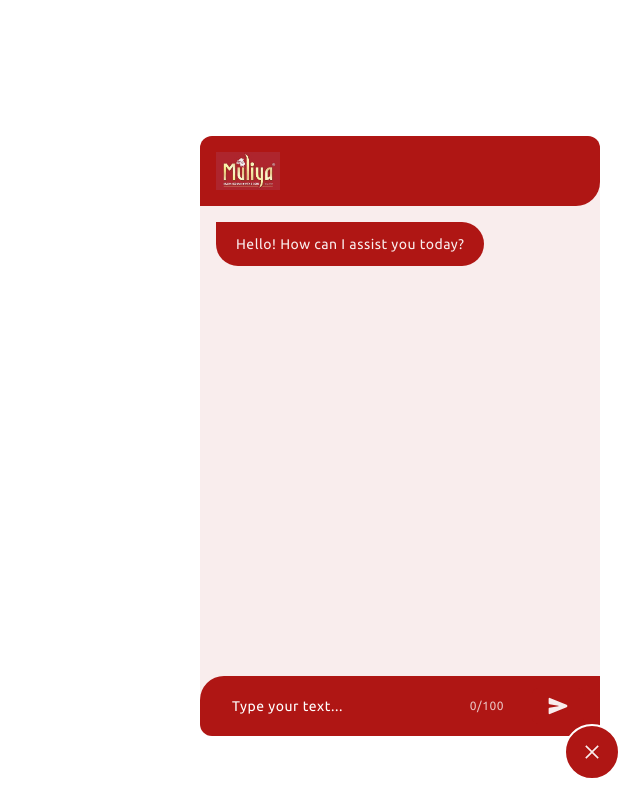
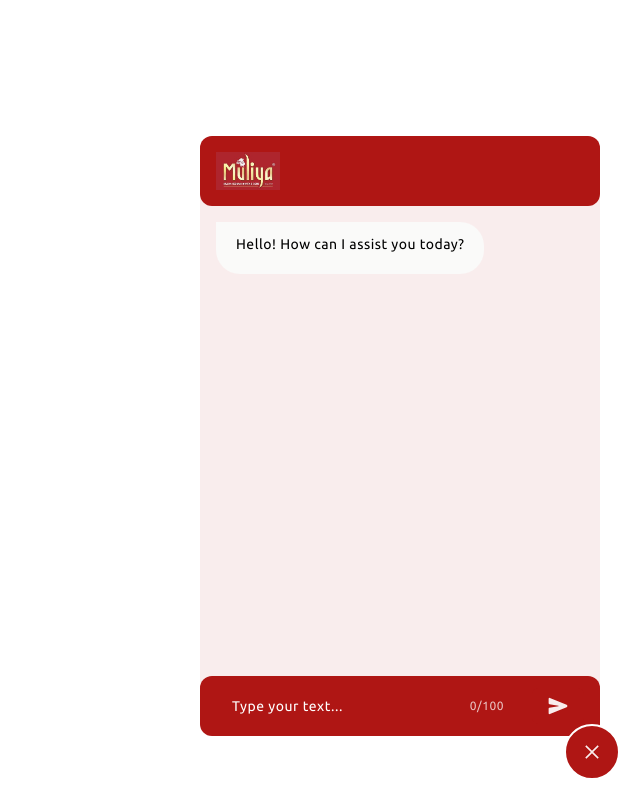
Before and after one commit to puneethkanike09/AI-Chat-Bot, a React (Vite) app: page / in a window 1280 px wide. Both pictures are taken after a click on the button "Open Chat". Shown: the whole page, without its empty margins (640-1280 px from the left). Built offline with nearby package versions, Linux system fonts and the light colour scheme; no server answers; a web font is replaced by a local one.

Commit message:
changed many things

```diff
--- a/package.json
+++ b/package.json
@@ -16,7 +16,8 @@
     "prop-types": "^15.8.1",
     "react": "^18.3.1",
     "react-dom": "^18.3.1",
-    "react-icons": "^5.4.0"
+    "react-icons": "^5.4.0",
+    "react-markdown": "^9.0.3"
   },
   "devDependencies": {
     "@eslint/js": "^9.17.0",
--- a/src/components/Chatbot.jsx
+++ b/src/components/Chatbot.jsx
@@ -3,13 +3,83 @@ import PropTypes from "prop-types";
 import Message from "./Message";
 import InputBox from "./InputBox";
 
+// Simulate an API call that returns the response object after a delay.
+const simulateApiResponse = (userText) => {
+    // In a real application, you’d use fetch/axios here.
+    return new Promise((resolve) => {
+        setTimeout(() => {
+            // Sample API response (could be dynamically generated based on userText)
+            resolve({
+                response:
+                    "<think>\nOkay, the user asked, \"Today gold price.\" I need to respond with the current rate. ...\n</think>\n\nHello! Today's gold rate is ₹7905.0 per gram. How can I assist you with our beautiful jewelry collection today?\n\nHere are two stunning pieces you might love:\n\n1. **18KT 38GM ROSEGOLD NECKLACE**\n   - Category: Necklace Stone\n   - Weight: 37.43g\n   - Price: ₹0.00\n   - Image: [Rose Gold Necklace](https://sourcecatalogmuliya.s3.amazonaws.com/muliya_167671084452207382111129.JPG)\n   - A elegant rose gold necklace with a delicate design, perfect for everyday wear.\n\n2. **20GM ROSE GOLD CHAIN**\n   - Category: Chains\n   - Weight: 21.53g\n   - Price: ₹0.00\n   - Image: [Rose Gold Chain](https://sourcecatalogmuliya.s3.amazonaws.com/muliya_1657701753419141480135.JPG)\n   - A sleek and stylish rose gold chain, ideal for gifting or self-use.\n\nWe also have a special offer for first-time buyers: zero making charges on gold jewelry and a free gold coin on purchases above ₹100,000!\n\nWould you like to explore more or visit our store?",
+                user_id: "user_38",
+                session_id: "f2b026f4-4582-4269-9dcc-d0de6de4789a",
+                suggested_products: [
+                    {
+                        id: 5686,
+                        name: "18KT 38GM ROSEGOLD NECKLACE",
+                        branch: "belthangady",
+                        group: "NECKLACE STONE",
+                        gross_weight: "37.43",
+                        net_weight: "33.43",
+                        stone_weight: "4",
+                        stone_type: "white",
+                        calculated_price: 0,
+                        photo:
+                            "https://sourcecatalogmuliya.s3.amazonaws.com/muliya_167671084452207382111129.JPG",
+                        hd_photo:
+                            "https://sourcecatalogmuliya.s3.amazonaws.com/muliya_167671084452207382111129.JPG",
+                        tags:
+                            "18 Kt, Ladies, Bombay, Rose Gold, Handmade, Machine Made, Solid, Occassional Wear, White AD, Stone, Necklace, Chokar, Adjustable Ring, U Necklace, Neck Jewels, Broad Necklace",
+                    },
+                    {
+                        id: 6986,
+                        name: "20GM ROSE GOLD CHAIN",
+                        branch: "puttur",
+                        group: "CHAINS",
+                        gross_weight: "21.53",
+                        net_weight: "21.53",
+                        stone_weight: "0",
+                        stone_type: "-",
+                        calculated_price: 0,
+                        photo:
+                            "https://sourcecatalogmuliya.s3.amazonaws.com/muliya_1657701753419141480135.JPG",
+                        hd_photo:
+                            "https://sourcecatalogmuliya.s3.amazonaws.com/muliya_1657701753419141480135.JPG",
+                        tags:
+                            "22 Kt, Gents, Ladies, Kids, Bombay, Casting, Machine Made, Solid, Occassional Wear, Chain, Plain , Rhodium Colour, Neck Jewels, Light Weight, Fancy Chain",
+                    },
+                ],
+                relevant_promotions: [
+                    {
+                        id: "FIRSTTIME",
+                        title: "First-Time Buyer Special",
+                        description:
+                            "Zero making charges on gold jewelry for first-time customers. Free gold coin on purchases above ₹100,000.",
+                        validity: "Ongoing",
+                        terms: "Valid ID proof required for first-time verification",
+                        type: "regular",
+                    },
+                    {
+                        id: "GOLDCLUB",
+                        title: "Gold Club Member Benefits",
+                        description:
+                            "Exclusive 10% discount on making charges, free jewelry insurance for 1 year, priority customer service",
+                        validity: "Annual membership benefits",
+                        terms: "Available for Gold Club members only. Annual membership fee applies.",
+                        type: "membership",
+                    },
+                ],
+            });
+        }, 2000); // simulate 2 seconds delay
+    });
+};
 
 const Chatbot = ({ className = "chat-window", messages, setMessages }) => {
     const [isProcessing, setIsProcessing] = useState(false);
     const chatRef = useRef(null);
 
-    const backendUrl = import.meta.env.VITE_BACKEND_URL;
-
+    // Auto-scroll the chat view when messages change.
     useEffect(() => {
         const chat = chatRef.current;
         if (chat) {
@@ -17,47 +87,63 @@ const Chatbot = ({ className = "chat-window", messages, setMessages }) => {
         }
     }, [messages]);
 
+    // Remove content inside <think>...</think>
+    // Chatbot.jsx
+    const cleanResponseText = (text) => {
+        // Remove think block
+        let cleaned = text.replace(/<think>[\s\S]*?<\/think>/, "");
+
+        // Convert "Image: [text](url)" to "![text](url)"
+        cleaned = cleaned.replace(
+            /Image: \[(.*?)\]\((.*?)\)/g,
+            "![$1]($2)"
+        );
+
+        return cleaned.trim();
+    };
+
     const sendMessage = async (text) => {
+        // Append the user's message.
         const newUserMessage = {
             id: crypto.randomUUID(),
             text,
             sender: "user",
         };
-
-        const updatedMessages = [...messages, newUserMessage];
-        setMessages(updatedMessages);
+        setMessages((prev) => [...prev, newUserMessage]);
         setIsProcessing(true);
 
         try {
-            const response = await fetch(`${backendUrl}/chat/?prompt=${encodeURIComponent(text)}`);
-            if (!response.ok) {
-                throw new Error("Failed to get response");
-            }
+            // Simulate API call
+            const apiData = await simulateApiResponse(text);
 
-            const data = await response.json();
+            // Process the API response: remove <think> block.
+            const cleanedText = cleanResponseText(apiData.response);
 
-            const botResponse = {
+            // Create bot message object including extra data.
+            const newBotMessage = {
                 id: crypto.randomUUID(),
-                text: data.reply || "I'm still learning, but I'll improve!",
+                text: cleanedText,
+                sender: "bot",
+                suggested_products: apiData.suggested_products,
+                promotions: apiData.relevant_promotions,
+            };
+
+            setMessages((prev) => [...prev, newBotMessage]);
+        } catch (error) {
+            console.error("API Error:", error);
+            // Optionally add an error message from the bot.
+            const errorMessage = {
+                id: crypto.randomUUID(),
+                text: "Sorry, something went wrong.",
                 sender: "bot",
             };
-
-            setMessages([...updatedMessages, botResponse]);
-        } catch (error) {
-            console.error("Failed to send message:", error);
-
-            const errorMessage = {
-                id: crypto.randomUUID(),
-                text: "Sorry, I'm having trouble processing your request right now.",
-                sender: "bot",
-            };
-
-            setMessages([...updatedMessages, errorMessage]);
+            setMessages((prev) => [...prev, errorMessage]);
         } finally {
             setIsProcessing(false);
         }
     };
 
+    // A simple typing indicator component.
     const TypingIndicator = () => (
         <div className="flex justify-start mb-2">
             <div className="typing-indicator">
@@ -68,27 +154,28 @@ const Chatbot = ({ className = "chat-window", messages, setMessages }) => {
         </div>
     );
 
-
     return (
-        <div className={`fixed bottom-16 right-10 w-[300px] h-[450px] sm:w-[400px] sm:h-[600px] bg-white  rounded-xl flex flex-col overflow-hidden ${className}`}>
-            <div className="text-white bg-[#AF1614] p-4 flex items-center rounded-br-3xl ">
+        <div
+            className={`fixed bottom-16 right-10 w-[300px] h-[450px] sm:w-[400px] sm:h-[600px] bg-white rounded-xl flex flex-col overflow-hidden ${className}`}
+        >
+            <div className="text-white bg-[#AF1614] p-4 flex items-center rounded-br-xl rounded-bl-xl">
                 <div className="flex items-center space-x-2">
-                    <img className="w-16" src="../assets/images/images.jpg" alt="" />
+                    <img
+                        className="w-16"
+                        src="../assets/images/images.jpg"
+                        alt="Chatbot Logo"
+                    />
                 </div>
             </div>
 
             <div ref={chatRef} className="flex-grow overflow-y-auto p-4 space-y-2 custom-scrollbar">
                 {messages.map((message) => (
-                    <Message
-                        key={message.id}
-                        text={message.text}
-                        sender={message.sender}
-                    />
+                    <Message key={message.id} message={message} />
                 ))}
                 {isProcessing && <TypingIndicator />}
             </div>
 
-            <div className="shadow-lg ">
+            <div className="shadow-lg">
                 <InputBox onSendMessage={sendMessage} isDisabled={isProcessing} />
             </div>
         </div>
--- a/src/components/InputBox.jsx
+++ b/src/components/InputBox.jsx
@@ -22,15 +22,15 @@ const InputBox = ({ onSendMessage, isDisabled }) => {
     };
 
     return (
-        <div className="flex flex-col w-full ">
+        <div className="flex flex-col w-full">
             <form
                 onSubmit={handleSend}
-                className="flex items-center gap-3 px-4 py-3 rounded-tl-3xl bg-[#AF1614]"
+                className="flex items-center gap-3 px-4 py-3 rounded-tl-xl rounded-tr-xl bg-[#AF1614]"
             >
                 <div className="flex-grow relative">
                     <input
                         type="text"
-                        className="w-full  bg-[#AF1614]  px-4 pr-16 py-2 text-sm md:text-sm text-[#f9eded] focus:outline-none focus:ring-1 focus:ring-[#ab252c] placeholder-white"
+                        className="w-full bg-[#AF1614] px-4 pr-16 py-2 text-sm text-[#f9eded] focus:outline-none focus:ring-1 focus:ring-[#ab252c] placeholder-white"
                         value={input}
                         onChange={handleInput}
                         disabled={isDisabled}
--- a/src/components/Message.jsx
+++ b/src/components/Message.jsx
@@ -1,29 +1,99 @@
 import PropTypes from "prop-types";
+import ReactMarkdown from "react-markdown";
 
-const Message = ({ text, sender }) => {
-    const isBot = sender === "bot";
+const Message = ({ message }) => {
+    const isBot = message.sender === "bot";
 
     return (
         <div
-            className={`flex ${isBot ? "justify-start" : "justify-end"} mb-2 message ${isBot ? "message-bot" : "message-user"
-                }`}
+            className={`flex ${isBot ? "justify-start" : "justify-end"} mb-2`}
         >
             <div
-                className={`px-5 py-3 max-w-[75%] text-sm  ${isBot
-                    ? "bg-[#AF1614] text-[#f9eded] rounded-br-3xl rounded-bl-3xl rounded-tr-3xl   mb-2 "
-                    : "bg-[#fbe5e5] text-[#AF1614] rounded-bl-3xl rounded-tl-3xl rounded-br-3xl mb-2"
+                className={`px-5 py-3 max-w-[75%] text-sm ${isBot
+                    ? "bg-stone-50 text-black rounded-br-3xl rounded-bl-3xl rounded-tr-3xl"
+                    : "bg-stone-50 text-[#AF1614] rounded-bl-3xl rounded-tl-3xl rounded-br-3xl"
                     }`}
+            >
+                <ReactMarkdown
+                    components={{
+                        img: ({ node, alt, src, ...props }) => (
+                            <img
+                                alt={alt}
+                                src={src}
+                                className="max-w-full h-auto my-2 rounded-lg border"
+                                {...props}
+                            />
+                        ),
+                        p: ({ node, ...props }) => <p className="mb-2" {...props} />,
+                        strong: ({ node, children, ...props }) => (
+                            <div className="mt-8">
+                                <strong {...props} className="block font-bold">
+                                    {children}
+                                </strong>
+                            </div>
+                        ),
+                    }}
+                >
+                    {message.text}
+                </ReactMarkdown>
 
-            >
-                {text}
+                {/* Rest of the component remains the same */}
+                {isBot && message.suggested_products && (
+                    <div className="mt-4">
+                        <h4 className="font-bold mb-2">Suggested Products</h4>
+                        <div className="space-y-3">
+                            {message.suggested_products.map((product) => (
+                                <div
+                                    key={product.id}
+                                    className="border p-2 rounded-md flex flex-col"
+                                >
+                                    <div className="flex items-center gap-2">
+                                        <img
+                                            src={product.photo}
+                                            alt={product.name}
+                                            className="w-12 h-12 object-cover rounded"
+                                        />
+                                        <span className="font-semibold">{product.name}</span>
+                                    </div>
+                                    <p className="text-xs mt-1">
+                                        Category: {product.group} | Weight: {product.gross_weight}g
+                                    </p>
+                                </div>
+                            ))}
+                        </div>
+                    </div>
+                )}
+
+                {isBot && message.promotions && (
+                    <div className="mt-4">
+                        <h4 className="font-bold mb-2">Promotions</h4>
+                        <div className="space-y-3">
+                            {message.promotions.map((promo) => (
+                                <div
+                                    key={promo.id}
+                                    className="border p-2 rounded-md"
+                                >
+                                    <div className="font-semibold">{promo.title}</div>
+                                    <p className="text-xs">{promo.description}</p>
+                                    <p className="text-xs italic">Terms: {promo.terms}</p>
+                                </div>
+                            ))}
+                        </div>
+                    </div>
+                )}
             </div>
         </div>
     );
 };
 
 Message.propTypes = {
-    text: PropTypes.string.isRequired,
-    sender: PropTypes.oneOf(["bot", "user"]).isRequired,
+    message: PropTypes.shape({
+        id: PropTypes.string.isRequired,
+        text: PropTypes.string.isRequired,
+        sender: PropTypes.oneOf(["bot", "user"]).isRequired,
+        suggested_products: PropTypes.array,
+        promotions: PropTypes.array,
+    }).isRequired,
 };
 
 export default Message;
```
Also changed, not shown: 1 other file (tests, documents, lock files or other folders).
